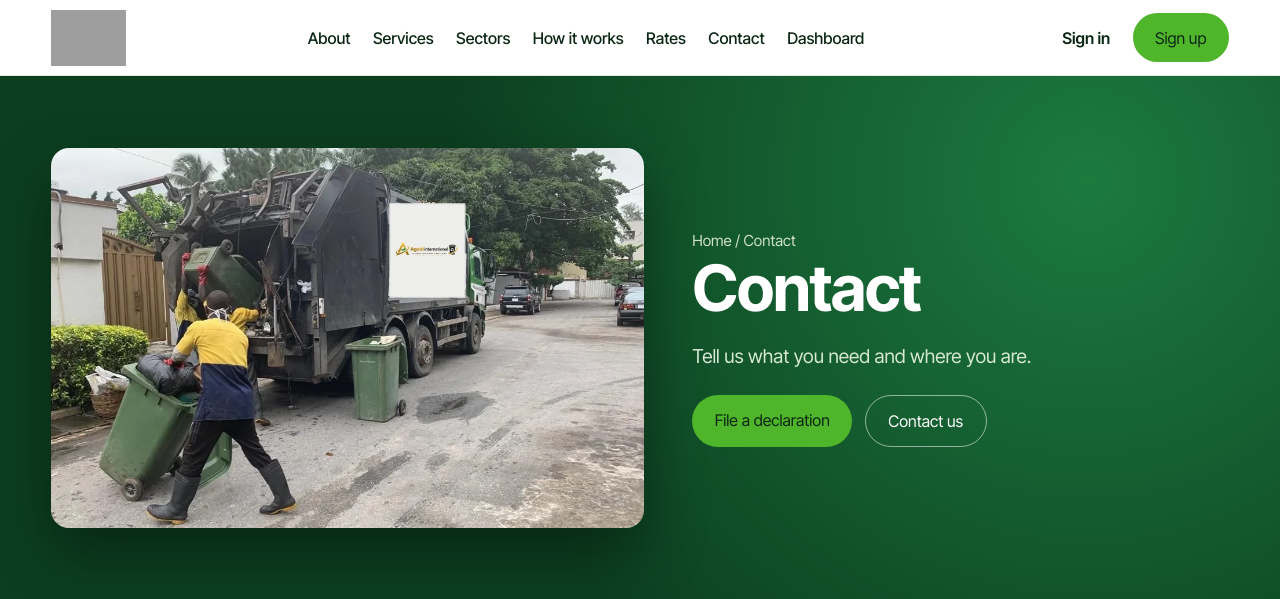
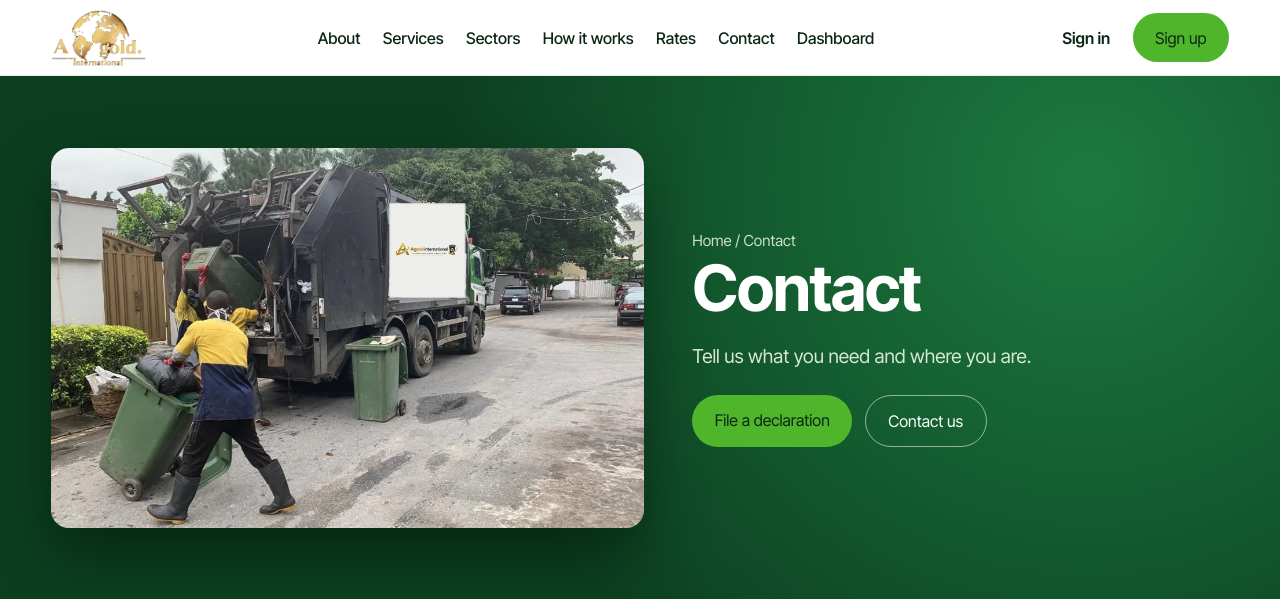
Before and after one commit to timileyinoluwasheyi438-hub/Pollutandpay, a Django app: page /contact/ in a window 1280 px wide. Shown: the top 599 px of the page. Run offline with Django 5.2, Linux system fonts and the light colour scheme; some libraries are stand-ins or nearby versions; grey boxes are pictures that could not be loaded.

Commit message:
fix js folder and header logo

```diff
--- a/core/templates/core/base.html
+++ b/core/templates/core/base.html
@@ -3,11 +3,13 @@
 <title>{% block title %}Pollute and Pay | Nasarawa State{% endblock %}</title>
 <link rel="preconnect" href="https://fonts.googleapis.com"><link rel="preconnect" href="https://fonts.gstatic.com" crossorigin>
 <link href="https://fonts.googleapis.com/css2?family=Inter+Tight:wght@400;500;600;700;800&display=swap" rel="stylesheet">
-<link rel="stylesheet" href="{% static 'core/css/site.css' %}"></head>
+<link rel="stylesheet" href="{% static 'core/css/site.css' %}">
+<link rel="stylesheet" href="{% static 'core/css/site.css' %}"><link rel="stylesheet" href="{% static 'core/css/extra.css' %}">
+</head>
 <link rel="stylesheet" href="{% static 'core/css/site.css' %}"><link rel="stylesheet" href="{% static 'core/css/extra.css' %}">
 <body>
 <header class="top"><div class="wrap bar">
-<img src="{% static 'core/imag/agold-logo.png' %}" alt="Pollute and Pay" style="height:56px; width:auto;">
+<img src="{% static 'core/img/agold-logo.png' %}" alt="Pollute and Pay" style="height:56px; width:auto;">
   <button class="burger" aria-label="Menu" onclick="document.body.classList.toggle('open')">Menu</button>
   <nav>
     <a href="{% url 'about' %}">About</a><a href="{% url 'services' %}">Services</a><a href="{% url 'sectors' %}">Sectors</a><a href="{% url 'how' %}">How it works</a><a href="{% url 'rates' %}">Rates</a><a href="{% url 'contact' %}">Contact</a><a href="{% url 'dashboard' %}">Dashboard</a>
```
Also changed, not shown: core/static/core/js/site.js (renamed from core/static/core/img/js/site.js).
